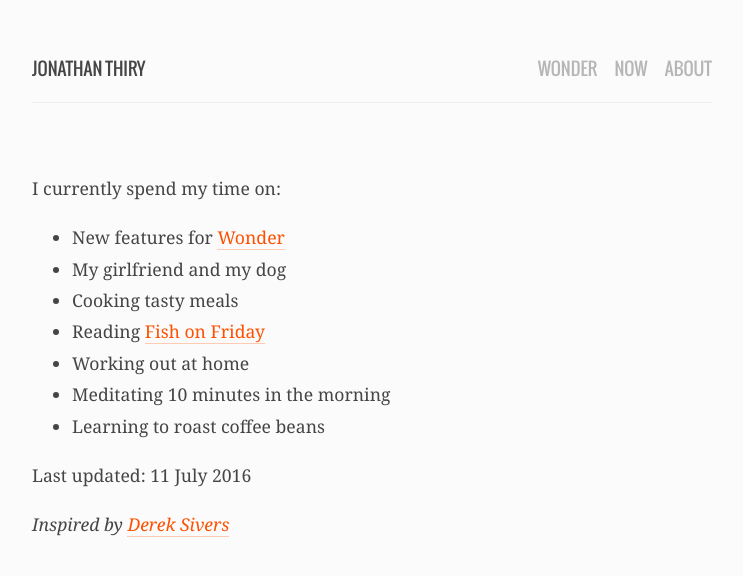
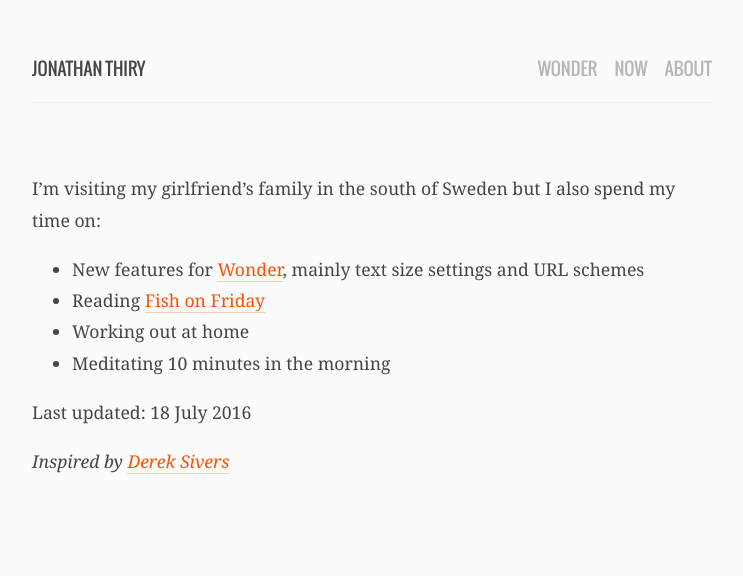
Before and after one commit to jonathanthiry/jonathanthiry.github.com, a Jekyll site: the page built from now.md, in a window 1280 px wide. Shown: the top 576 px of the page, without its empty margins (268-1011 px from the left). Built offline with Jekyll 4.4.1, drawn with Linux system fonts in a browser that asks for light colours.

Commit message:
Update now page

```diff
--- a/_layouts/default.html
+++ b/_layouts/default.html
@@ -4,6 +4,7 @@
   <meta charset="utf-8">
   <meta name="viewport" content="width=device-width, initial-scale=1.0" />
   <title>{% if page.title %} {{ page.title }} | {% endif %} Jonathan Thiry</title>
+  <meta name="description" content="Programmer. Working on Wonder, a Wikipedia reader for iPhone.">
   <link rel="alternate" type="application/rss+xml" title="RSS" href="http://jonathanthiry.com/feed">
   <link rel="stylesheet" href="/assets/stylesheets/styles.css">
 </head>
--- a/now.md
+++ b/now.md
@@ -1,18 +1,15 @@
 ---
 layout: page
 permalink: /now
-date: 2016-07-11
+date: 2016-07-18
 ---
 
-I currently spend my time on:
+I'm visiting my girlfriend's family in the south of Sweden but I also spend my time on:
 
-- New features for [Wonder](/wonder)
-- My girlfriend and my dog
-- Cooking tasty meals
+- New features for [Wonder](/wonder), mainly text size settings and URL schemes
 - Reading [Fish on Friday](https://www.amazon.com/Fish-Friday-Feasting-Fasting-Discovery/dp/B000MR8TH2?tag=jonathanthiry-20)
 - Working out at home
 - Meditating 10 minutes in the morning
-- Learning to roast coffee beans
 
 Last updated: {{ page.date | date_to_long_string }}
 
```
